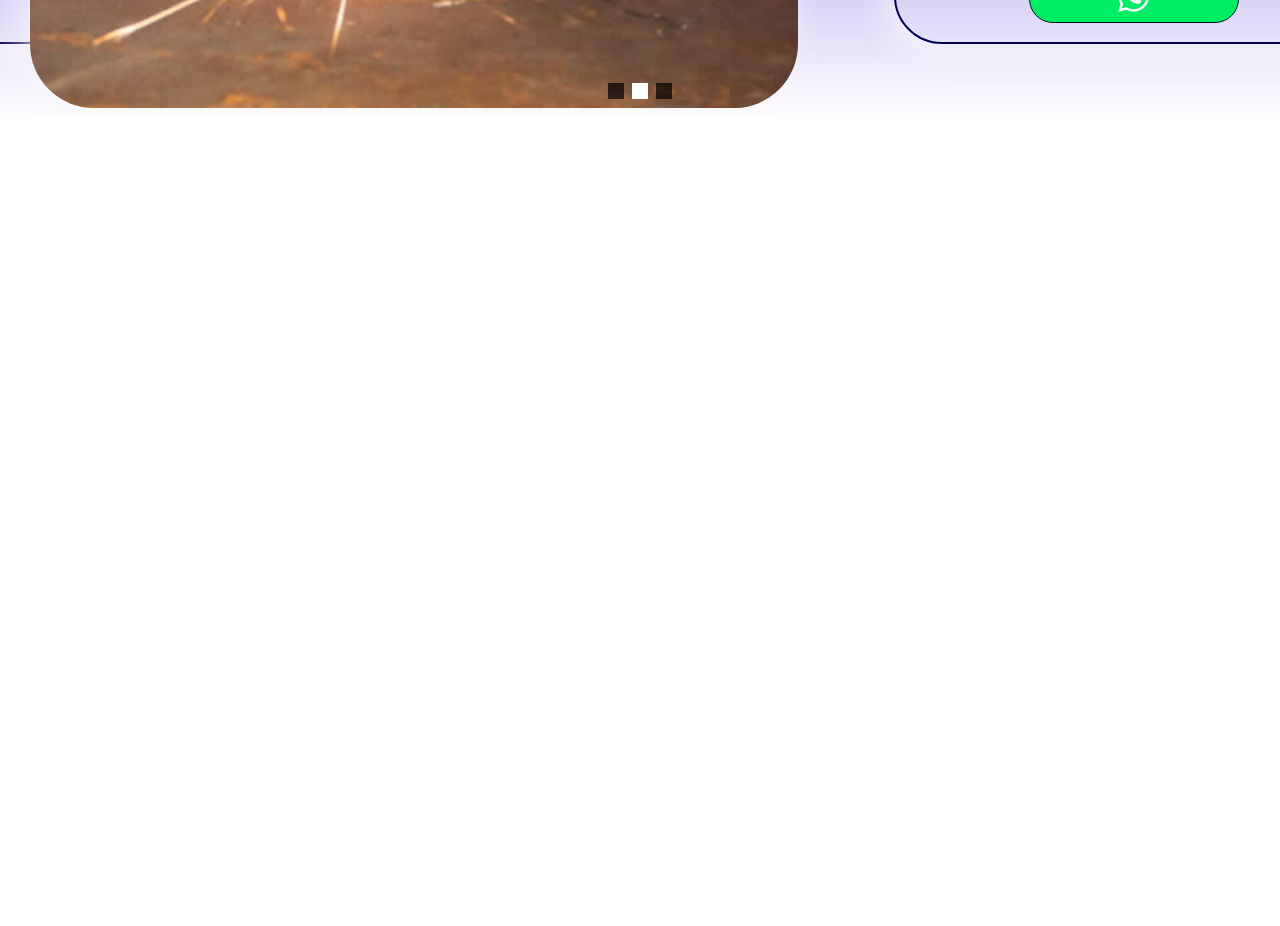
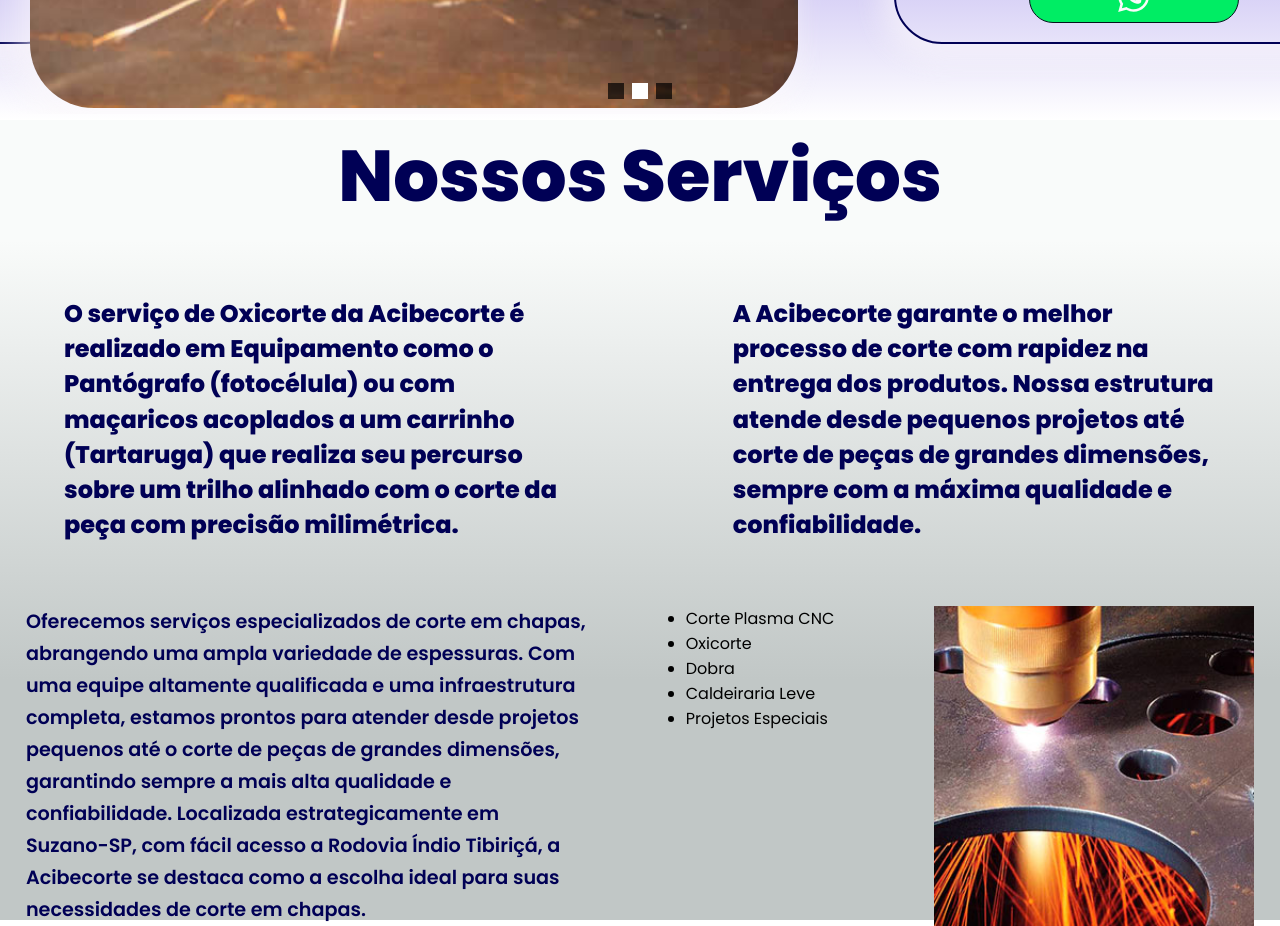
Before and after one commit to MaiaAndrey31/Acibecorte, a React (Vite) app: page / in a window 1280 px wide. Shown: the part 680-1606 px from the top of the page. Before the commit the page ends 800 px from the top, so only its background shows below. Built offline with nearby package versions, Linux system fonts and the light colour scheme.

Commit message:
featPageService

```diff
--- a/src/App.jsx
+++ b/src/App.jsx
@@ -1,4 +1,6 @@
-import { Home } from "./pages/Home";
+
+import  Home  from "./pages/Home";
+import  Services  from "./pages/Serviços";
 import GlobalStyles from "./styles/GlobalStyles";
 
 function App() {
@@ -8,6 +10,7 @@
     <>
     <GlobalStyles />
      <Home />
+     <Services />
     </>
   )
 }
--- a/src/components/Slider/index.jsx
+++ b/src/components/Slider/index.jsx
@@ -6,6 +6,7 @@
 import './style.css'
 import OxiImg from '../../assets/oxicorte.jpg'
 import OxiImg2 from '../../assets/oxicorte1.jpg'
+import OxiImg3 from '../../assets/oxicorte3.jpg'
 import TextBox from '../TextBox'
 
 function Slider() {
@@ -59,7 +60,7 @@
         </SwiperSlide>
         <SwiperSlide className="item">
           <div className="imageBox">
-            <img src={OxiImg} />
+            <img src={OxiImg3} />
           </div>
           <div className="textBox">
             {' '}
--- a/src/pages/Home/index.jsx
+++ b/src/pages/Home/index.jsx
@@ -5,7 +5,7 @@
 
 
 
-export function Home() {
+ function Home() {
     return (
         <Container >
         <Header />
@@ -13,3 +13,5 @@
         </Container>
     )
 }
+
+export default Home
--- /dev/null
+++ b/src/pages/Serviços/index.jsx
@@ -0,0 +1,50 @@
+import * as C from './style'
+import PlasmaCorte from '../../assets/corte-plasma.jpg'
+
+function Services() {
+  return (
+    <C.Container>
+      <h1>Nossos Serviços</h1>
+
+      <C.PartOne>
+        <p>
+          O serviço de Oxicorte da Acibecorte é realizado em Equipamento como o
+          Pantógrafo (fotocélula) ou com maçaricos acoplados a um carrinho
+          (Tartaruga) que realiza seu percurso sobre um trilho alinhado com o
+          corte da peça com precisão milimétrica.
+        </p>
+        <p>
+          A Acibecorte garante o melhor processo de corte com rapidez na entrega
+          dos produtos. Nossa estrutura atende desde pequenos projetos até corte
+          de peças de grandes dimensões, sempre com a máxima qualidade e
+          confiabilidade.
+        </p>
+      </C.PartOne>
+
+      <C.PartTwo>
+        <p>
+          Oferecemos serviços especializados de corte em chapas, abrangendo uma
+          ampla variedade de espessuras. Com uma equipe altamente qualificada e
+          uma infraestrutura completa, estamos prontos para atender desde
+          projetos pequenos até o corte de peças de grandes dimensões,
+          garantindo sempre a mais alta qualidade e confiabilidade. Localizada
+          estrategicamente em Suzano-SP, com fácil acesso a Rodovia Índio
+          Tibiriçá, a Acibecorte se destaca como a escolha ideal para suas
+          necessidades de corte em chapas.
+        </p>
+        <C.ListBox>
+        <ul>
+          <li>Corte Plasma CNC</li>
+          <li>Oxicorte</li>
+          <li>Dobra</li>
+          <li>Caldeiraria Leve</li>
+          <li>Projetos Especiais</li>
+        </ul>
+        </C.ListBox>
+        <img src={PlasmaCorte} />
+      </C.PartTwo>
+    </C.Container>
+  )
+}
+
+export default Services
--- /dev/null
+++ b/src/pages/Serviços/style.js
@@ -0,0 +1,66 @@
+import { styled } from 'styled-components'
+import { theme } from '../../styles/theme'
+
+export const Container = styled.div`
+  height: 100vh;
+  display: flex;
+  flex-direction: column;
+  width: 100%;
+  align-items: center;
+  background: rgb(249, 251, 250);
+  background: linear-gradient(
+    180deg,
+    rgba(249, 251, 250, 1) 15%,
+    rgba(193, 199, 198, 1) 70%,
+    rgba(193, 199, 198, 1) 100%
+  );
+
+  h1 {
+    font-size: 4.5rem;
+    font-weight: 700;
+    line-height: 5rem;
+    color: ${theme.colors.dark};
+    padding: 1rem 0;
+  }
+`
+
+export const PartOne = styled.div`
+display: flex;
+gap: 1rem;
+padding: 2rem 0;
+align-items: center;
+justify-content: space-around;
+width: 100%;
+height: max-content;
+
+p {
+  font-size: 1.5rem;
+  line-height: 2.2rem;
+  font-weight: 800;
+  padding: 2rem 4rem;
+  color: ${theme.colors.dark};
+}
+`
+export const PartTwo = styled.div`
+display: flex;
+gap: 3rem;
+width: 100%;
+height: max-content;
+
+justify-content: space-around;
+
+p {
+  font-size: 1.2rem;
+  line-height: 2rem;
+  font-weight: 600;
+  max-width: 35rem;
+  color: ${theme.colors.dark};
+}
+`
+
+export const ListBox = styled.div`
+height: 100%;
+max-width: 20rem;
+
+
+`
--- a/src/pages/index.js
+++ /dev/null
@@ -1 +0,0 @@
-export * from Home
```
Also changed, not shown: src/assets/corte-plasma.jpg (added), src/assets/oxicorte3.jpg (added).
